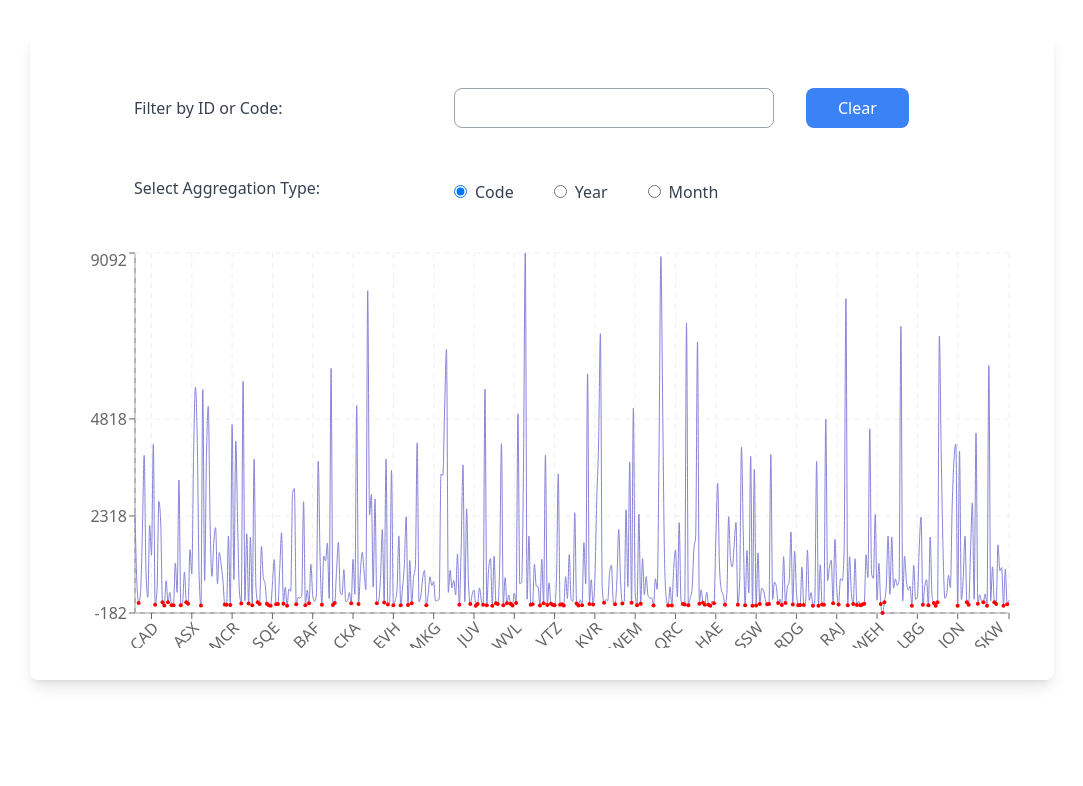
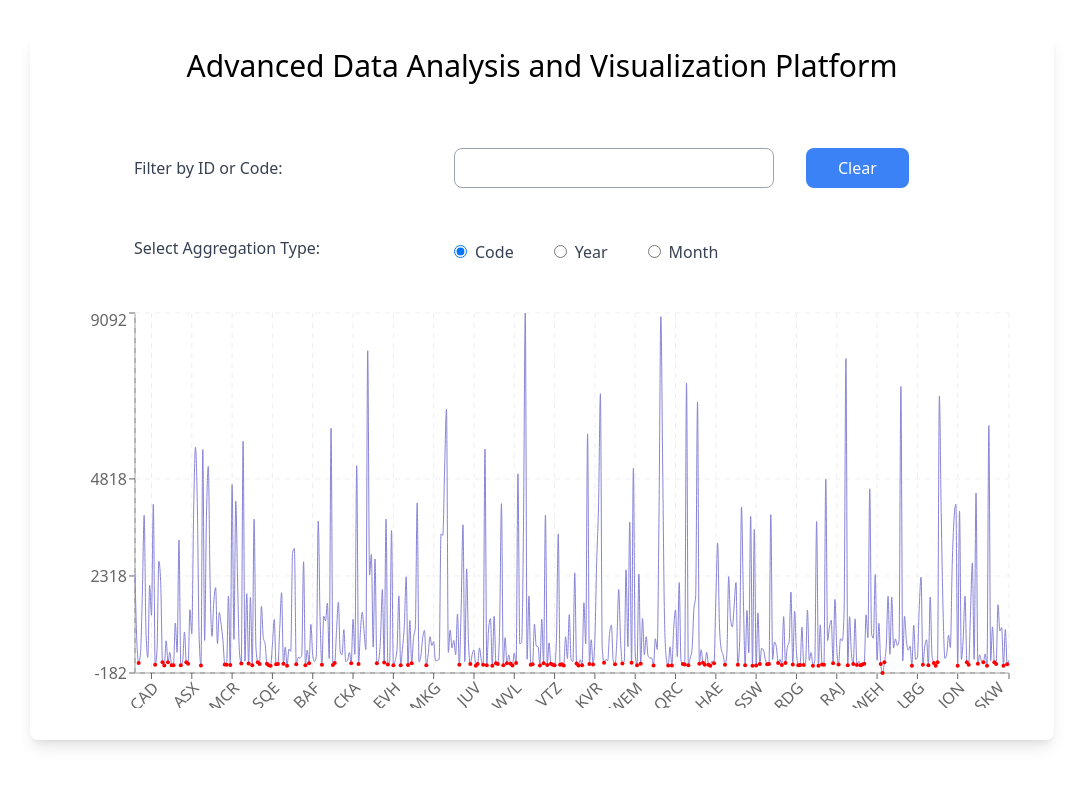
Before and after one commit to AhmedBenAbdessalam/Test-React, a React (Vite) app: page / in a window 1280 px wide. Shown: the top 786 px of the page, without its empty margins (98-1181 px from the left). Built offline with nearby package versions, Linux system fonts and the light colour scheme.

Commit message:
Fixed highlighting bug in DisplayChart for values less than 100

```diff
--- a/src/components/Chart.jsx
+++ b/src/components/Chart.jsx
@@ -13,6 +13,9 @@ const Chart = () => {
   return (
     <div className="mx-auto max-w-screen-lg">
       <div className="card rounded-lg shadow-lg py-4 px-6">
+        <h1 className="text-3xl font-medium text-center mb-6">
+          Advanced Data Analysis and Visualization Platform
+        </h1>
         <DataLoader setData={setData} />
         <div className="flex flex-col pl-14">
           <Filter data={data} setFilteredData={setFilteredData} />
--- a/src/components/DisplayChart.jsx
+++ b/src/components/DisplayChart.jsx
@@ -10,6 +10,7 @@ import {
 } from "recharts";
 
 const DisplayChart = ({ aggregatedData, xKey }) => {
+  if (!aggregatedData) return null;
   const monthNames = [
     "Jan",
     "Feb",
```
